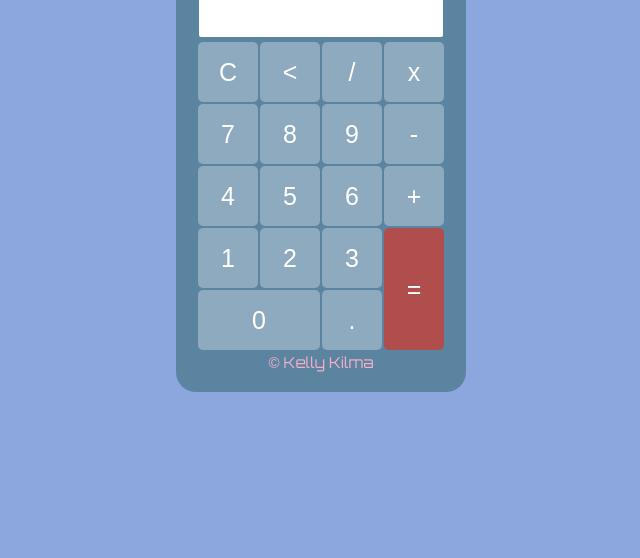
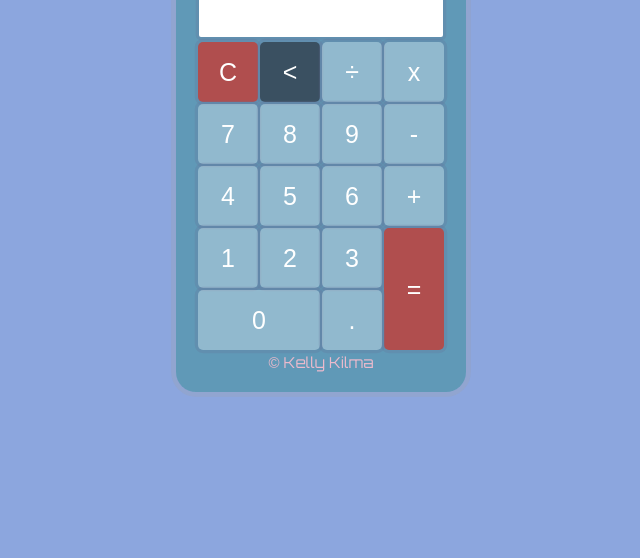
Before and after one commit to kellykilmadesousa/CALCULATOR, a plain HTML site: page index.html in a window 1280 px wide. Shown: the part 242-800 px from the top of the page, without its empty margins (319-959 px from the left). Drawn offline with Linux system fonts and the light colour scheme.

Commit message:
:paintbrush: novos estilos

```diff
--- a/css/index.css
+++ b/css/index.css
@@ -14,16 +14,17 @@ body{
 
 .box{
     position: absolute;
-    background-color: rgba(52, 106, 110, 0.546);
+    background-color: rgba(61, 144, 150, 0.546);
     top: 50%;  /*O "top" posiciona o elemento em um coordenada, o margin-top usa como referencia os "irmãos" do objeto em questão*/
     left: 50%;
     transform: translate(-50%,-50%);
     padding: 20px;
     border-radius: 20px;
+    box-shadow: 0 0 0 0.30rem rgba(160, 161, 163, 0.25);
 }
 
 .span-foot{
-    color: rgb(245, 175, 201);
+    color: rgb(235, 186, 204);
     font-size: 15px;
 }
 
@@ -36,6 +37,7 @@ button{
     background-color: rgba(255, 255, 255, 0.31) ;
     color: #ffffff;
     border-radius: 5px;
+    box-shadow: 0 0 0 0.20rem rgba(101, 113, 153, 0.25);
 }
 
 button:hover{
@@ -52,6 +54,14 @@ button:hover{
     width: 122px;
 }
 
+.simbolo-c{
+    background-color: rgb(176, 78, 78);
+}
+
+.simbolo-voltar{
+    background-color: rgb(58, 80, 97);
+}
+
 .tela{
     background-color: #ffffff;
     height: 50px;
@@ -61,4 +71,5 @@ button:hover{
     margin: 3px;
     border-radius: 2px;
     padding: 3px;
+    box-shadow: 0 0 0 0.20rem rgba(101, 113, 153, 0.25);
 }
--- a/index.html
+++ b/index.html
@@ -14,9 +14,9 @@
         <div class="tela"></div>
         <table>
           <tr>
-            <td><button onclick="limpar()">C</button></td>
-            <td><button onclick="voltar()"><</button></td>
-            <td><button onclick="inserir('/')">/</button></td>
+            <td><button class="simbolo-c" onclick="limpar()">C</button></td>
+            <td><button  class="simbolo-voltar" onclick="voltar()"><</button></td>
+            <td><button onclick="inserir('/')">÷</button></td>
             <td><button onclick="inserir('*')">x</button></td>
           </tr>
           <tr>
```
Also changed, not shown: package.json (deleted, +0 -11 lines).
